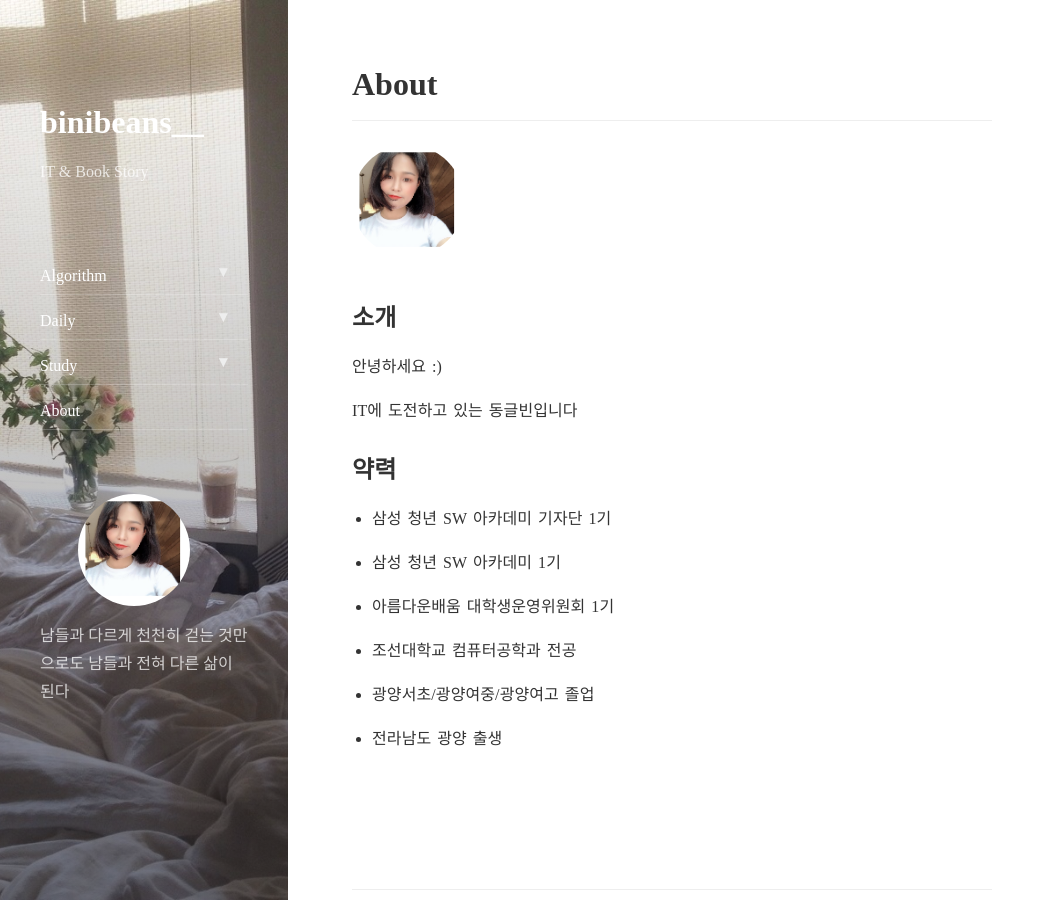
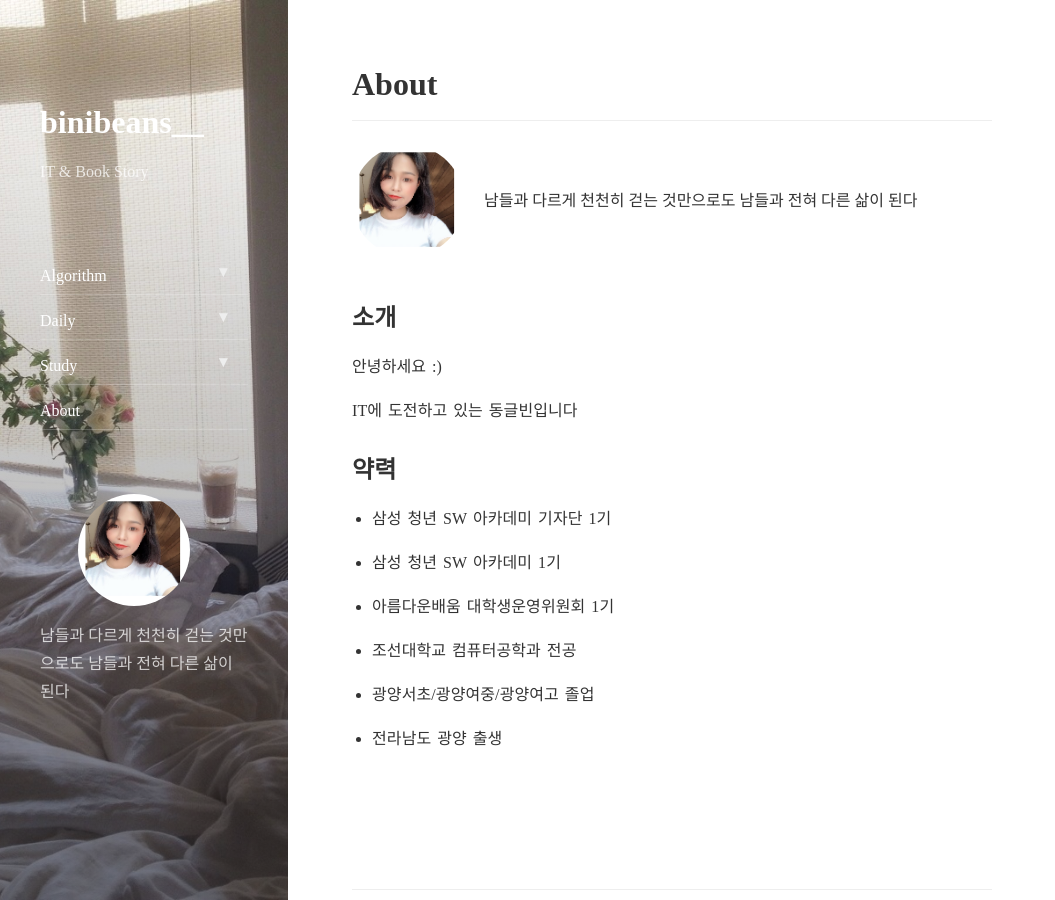
Before and after one commit to kimhyebin/kimhyebin.github.io, a Jekyll site: the page built from about.md, in a window 1280 px wide and 900 px high. Shown: the whole window, without its empty margins (0-1055 px from the left). Built offline with Jekyll 4.4.1, drawn with Linux system fonts in a browser that asks for light colours; nearby versions of some CDN libraries.

Commit message:
modified authors.yml

```diff
--- a/_data/authors.yml
+++ b/_data/authors.yml
@@ -2,12 +2,12 @@
 # Must be the same as `author` in `_config.yml`.
 # Change `qwtel` to your shortname (used in the front matter to set a page's author, e.g. `author: qwtel`).
 isme2n:
-  name:              aiden min
-  email:             zooqzqz@gmail.com
+  name:              hyebin kim
+  email:             rlagpqls123@naver.com
 
   # Used at the bottom of each page and at the top of the `about` layout
   # Markdown enabled, can use multiple paragraphs (enabled by `|`)
-  about:
+  about:     남들과 다르게 천천히 걷는 것만으로도 남들과 전혀 다른 삶이 된다
   # This photo will be used in the about section
   picture:
     src:             /assets/img/me.jpeg
```
